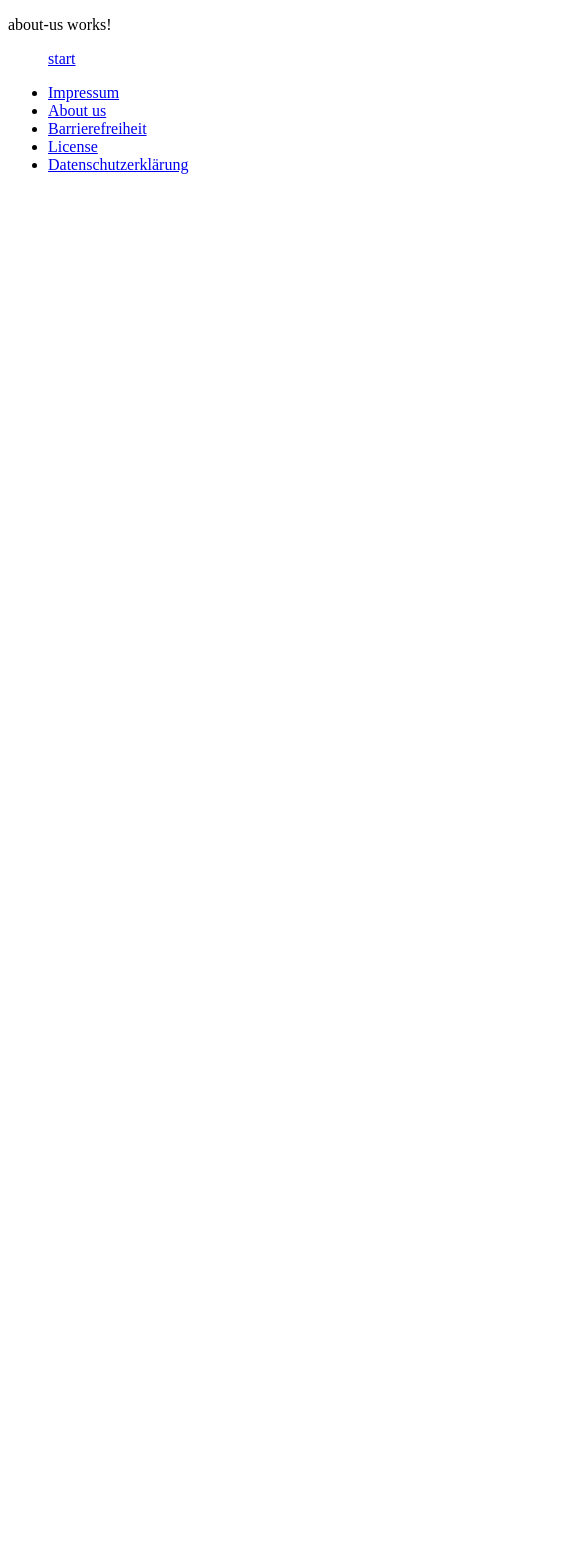
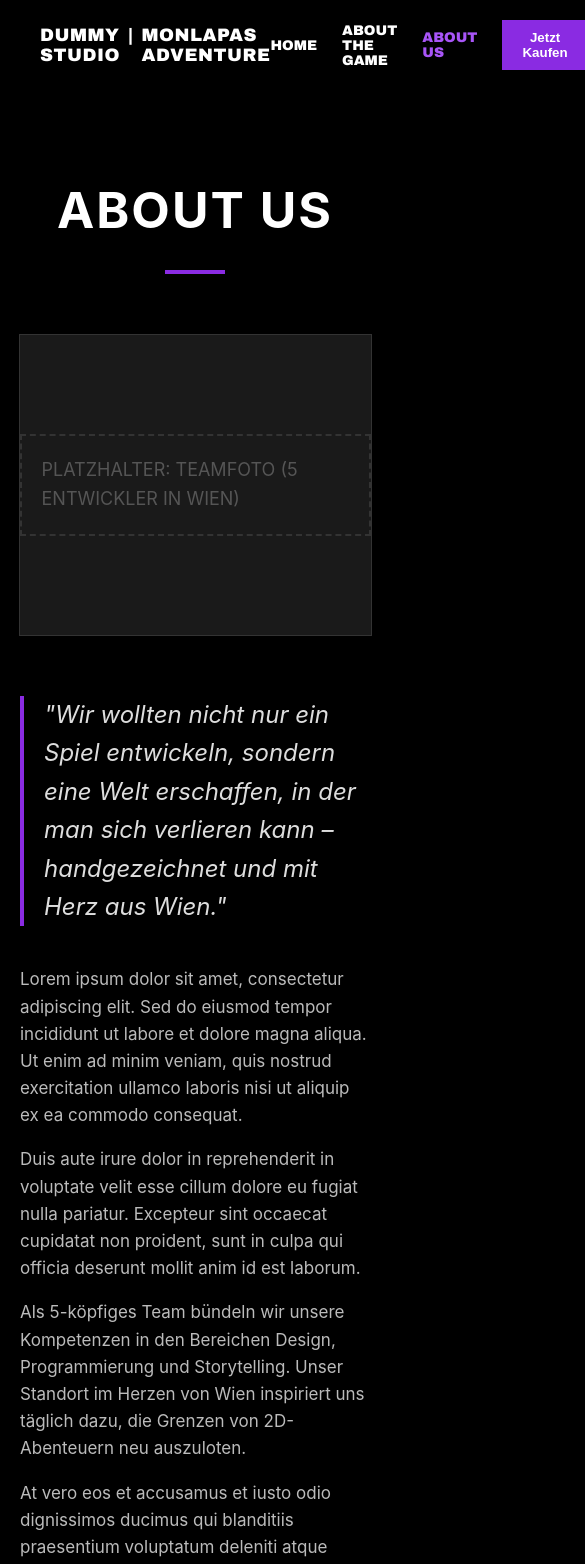
Before and after one commit to stfn123123/stfn123123.github.io, an Angular app: page /about-us in a window 390 px wide. Shown: the top 1564 px of the page, 585 px wide, since content can reach past the window. Before the commit the page ends 844 px from the top, so only its background shows below. Built offline with nearby package versions, Linux system fonts and the light colour scheme.

Commit message:
first design

```diff
--- a/src/app/about-us/about-us.html
+++ b/src/app/about-us/about-us.html
@@ -1 +1,138 @@
-<p>about-us works!</p>
+<!DOCTYPE html>
+<html lang="de">
+<head>
+  <meta charset="UTF-8">
+  <meta name="viewport" content="width=device-width, initial-scale=1.0">
+  <title>About Us | Monlapas Adventure</title>
+  <style>
+    /* Grunddesign (wie Homepage) */
+    body {
+      margin: 0;
+      font-family: 'Inter', 'Arial', sans-serif;
+      background-color: #000;
+      color: #fff;
+      line-height: 1.6;
+    }
+
+    /* Navigation */
+    nav {
+      display: flex;
+      justify-content: space-between;
+      align-items: center;
+      padding: 20px 50px;
+      background: #000;
+      border-bottom: 1px solid #333;
+    }
+    .logo { font-weight: bold; letter-spacing: 1px; }
+    .nav-links a { color: white; text-decoration: none; margin: 0 15px; font-weight: bold; text-transform: uppercase; font-size: 14px; }
+    .nav-links a:hover { color: #8A2BE2; }
+
+    /* Header Bereich */
+    .about-header {
+      padding: 80px 50px 40px 50px;
+      text-align: center;
+    }
+    .about-header h1 {
+      font-size: 50px;
+      text-transform: uppercase;
+      margin: 0;
+      letter-spacing: 2px;
+    }
+    .purple-line {
+      width: 60px;
+      height: 4px;
+      background-color: #8A2BE2;
+      margin: 20px auto;
+    }
+
+    /* Team Bild Platzhalter */
+    .team-image-container {
+      width: 90%;
+      max-width: 1200px;
+      height: 500px;
+      margin: 0 auto 60px auto;
+      background-color: #1a1a1a;
+      border: 1px solid #333;
+      display: flex;
+      align-items: center;
+      justify-content: center;
+      position: relative;
+      overflow: hidden;
+    }
+    .team-image-container img {
+      width: 100%;
+      height: 100%;
+      object-fit: cover;
+      opacity: 0.6;
+    }
+    .placeholder-text {
+      position: absolute;
+      color: #555;
+      font-size: 18px;
+      text-transform: uppercase;
+      border: 2px dashed #333;
+      padding: 20px;
+    }
+
+    /* Content Bereich */
+    .content-container {
+      max-width: 900px;
+      margin: 0 auto;
+      padding: 0 20px 100px 20px;
+    }
+    .ceo-quote {
+      font-size: 24px;
+      font-style: italic;
+      border-left: 4px solid #8A2BE2;
+      padding-left: 20px;
+      margin-bottom: 40px;
+      color: #ddd;
+    }
+    .main-text {
+      column-count: 2;
+      column-gap: 40px;
+      font-size: 17px;
+      color: #bbb;
+    }
+    .main-text p { margin-top: 0; }
+
+    @media (max-width: 768px) {
+      .main-text { column-count: 1; }
+      .team-image-container { height: 300px; }
+    }
+  </style>
+</head>
+<body>
+
+<header class="about-header">
+  <h1>About Us</h1>
+  <div class="purple-line"></div>
+</header>
+
+<section class="team-image-container">
+  <div class="placeholder-text">Platzhalter: Teamfoto (5 Entwickler in Wien)</div>
+</section>
+
+<main class="content-container">
+  <div class="ceo-quote">
+    "Wir wollten nicht nur ein Spiel entwickeln, sondern eine Welt erschaffen, in der man sich verlieren kann – handgezeichnet und mit Herz aus Wien."
+  </div>
+
+  <div class="main-text">
+    <p>
+      Lorem ipsum dolor sit amet, consectetur adipiscing elit. Sed do eiusmod tempor incididunt ut labore et dolore magna aliqua. Ut enim ad minim veniam, quis nostrud exercitation ullamco laboris nisi ut aliquip ex ea commodo consequat.
+    </p>
+    <p>
+      Duis aute irure dolor in reprehenderit in voluptate velit esse cillum dolore eu fugiat nulla pariatur. Excepteur sint occaecat cupidatat non proident, sunt in culpa qui officia deserunt mollit anim id est laborum.
+    </p>
+    <p>
+      Als 5-köpfiges Team bündeln wir unsere Kompetenzen in den Bereichen Design, Programmierung und Storytelling. Unser Standort im Herzen von Wien inspiriert uns täglich dazu, die Grenzen von 2D-Abenteuern neu auszuloten.
+    </p>
+    <p>
+      At vero eos et accusamus et iusto odio dignissimos ducimus qui blanditiis praesentium voluptatum deleniti atque corrupti quos dolores et quas molestias excepturi sint occaecati cupiditate non provident, similique sunt in culpa qui officia deserunt mollitia animi.
+    </p>
+  </div>
+</main>
+
+</body>
+</html>
--- a/src/app/app.html
+++ b/src/app/app.html
@@ -1,29 +1,150 @@
-<router-outlet></router-outlet>
+<style>
+  :root {
+    --primary-purple: #8A2BE2;
+    --bg-black: #000000;
+    --text-white: #ffffff;
+  }
 
-<dialog #privacyModal>
-  <div class="modal-wrapper">
-    <app-privacy-notice></app-privacy-notice>
+  /* Globaler Reset für Body, um Ränder zu vermeiden */
+  body {
+    margin: 0;
+    background-color: var(--bg-black);
+  }
 
-    <button class="close-btn" (click)="privacyModal.close()">Schließen</button>
-  </div>
-</dialog>
+  /* Kopfzeile exakt nach Screenshot */
+  .header {
+    background-color: var(--bg-black);
+    display: flex;
+    justify-content: space-between;
+    align-items: center;
+    padding: 20px 40px;
+    font-family: 'Arial Black', sans-serif;
+  }
+
+  /* Styling für das gesplittete Logo */
+  .logo-container {
+    color: #ffffff;
+    font-size: 18px;
+    letter-spacing: 0.5px;
+    text-transform: uppercase;
+    font-weight: 900;
+    display: flex;
+    gap: 8px; /* Abstand um das Trennzeichen | */
+  }
+
+  /* Gemeinsames Design für beide Logo-Links */
+  .logo-link {
+    color: #ffffff;
+    text-decoration: none;
+    transition: opacity 0.2s;
+  }
+
+  /* Subtiler Effekt beim Drüberfahren (optional) */
+  .logo-link:hover {
+    color: #8A2BE2;
+  }
+
+  .nav-links {
+    display: flex;
+    align-items: center;
+    gap: 25px;
+  }
+
+  .nav-links a {
+    color: var(--text-white);
+    text-decoration: none;
+    text-transform: uppercase;
+    font-size: 14px;
+    font-weight: 900;
+    transition: opacity 0.2s;
+  }
+
+  /* Aktiver Link oder Hover */
+  .nav-links a:hover, .nav-links a.active-link {
+    color: #a855f7; /* Leicht helleres Lila für bessere Lesbarkeit auf Schwarz */
+  }
+
+  /* Der lila Button aus dem Screenshot */
+  .buy-btn {
+    background-color: #8A2BE2;
+    color: white;
+    padding: 10px 20px;
+    border: none;
+    cursor: pointer;
+    font-weight: bold;
+  }
+
+  /* Footer Design */
+  .footer {
+    background-color: var(--bg-black);
+    padding: 50px 40px;
+    border-top: 1px solid #1a1a1a;
+    text-align: center;
+  }
+
+  .footer-nav ul {
+    list-style: none;
+    padding: 0;
+    display: flex;
+    justify-content: center;
+    gap: 20px;
+    margin-bottom: 20px;
+  }
+
+  .footer-nav a {
+    color: #888;
+    text-decoration: none;
+    font-size: 12px;
+    text-transform: uppercase;
+    font-family: Arial, sans-serif;
+  }
+
+  .footer-nav a:hover {
+    color: var(--text-white);
+  }
+
+  .copyright {
+    color: #888;
+    font-size: 10px;
+    text-transform: uppercase;
+    font-family: Arial, sans-serif;
+  }
+</style>
 
 <header class="header">
-  <nav>
-    <ul>
-      <a routerLink=''> start </a>
-    </ul>
+  <div class="logo-container">
+    <a routerLink="/about-us" class="logo-link">DUMMY STUDIO</a>
+    <span>|</span>
+    <a routerLink="/" class="logo-link">MONLAPAS ADVENTURE</a>
+  </div>
+
+  <nav class="nav-links">
+    <a routerLink="/" routerLinkActive="active-link" [routerLinkActiveOptions]="{exact: true}">Home</a>
+    <a href="#">About the Game</a>
+    <a routerLink="/about-us" routerLinkActive="active-link">About Us</a>
+    <button class="buy-btn" routerLink="buy">Jetzt Kaufen</button>
   </nav>
+</header>
 
-</header>
+<main>
+  <router-outlet></router-outlet>
+</main>
+
 <footer class="footer">
-  <nav>
+  <nav class="footer-nav">
     <ul>
       <li><a routerLink="/impressum">Impressum</a></li>
-      <li><a routerLink="/about-us">About us</a></li>
       <li><a routerLink="/barrierefreiheit">Barrierefreiheit</a></li>
       <li><a routerLink="/license">License</a></li>
       <li><a href="javascript:void(0)" (click)="privacyModal.showModal()">Datenschutzerklärung</a></li>
     </ul>
   </nav>
+  <div class="copyright">© 2025 Monlapas Adventure Wien</div>
 </footer>
+
+<dialog #privacyModal>
+  <div style="padding: 20px; background: #111; color: white;">
+    <app-privacy-notice></app-privacy-notice>
+    <button (click)="privacyModal.close()" class="buy-btn" style="width: 100%; margin: 20px 0 0 0;">Schließen</button>
+  </div>
+</dialog>
--- a/src/app/app.routes.ts
+++ b/src/app/app.routes.ts
@@ -5,6 +5,7 @@ import { Barrierefreiheitserklaerung} from './barrierefreiheitserklaerung/barrie
 import { License} from './license/license';
 import {PrivacyNotice} from './privacy-notice/privacy-notice';
 import {HomePage} from './home-page/home-page';
+import {BuyPage} from './buy-page/buy-page';
 
 export const routes: Routes = [
   { path: '', component: HomePage },
@@ -12,4 +13,6 @@ export const routes: Routes = [
   { path: 'about-us', component: AboutUs },
   { path: 'license', component: License },
   { path: 'barrierefreiheit', component: Barrierefreiheitserklaerung },
+  { path: 'buy', component: BuyPage },
+  { path: 'privacy-notice', component: PrivacyNotice },
 ];
--- a/src/app/app.ts
+++ b/src/app/app.ts
@@ -1,11 +1,11 @@
 import { Component, signal } from '@angular/core';
-import {RouterLink, RouterOutlet} from '@angular/router';
+import {RouterLink, RouterLinkActive, RouterOutlet} from '@angular/router';
 import {PrivacyNotice} from './privacy-notice/privacy-notice';
 
 
 @Component({
   selector: 'app-root',
-  imports: [RouterOutlet, RouterLink, PrivacyNotice],
+  imports: [RouterOutlet, RouterLink, PrivacyNotice, RouterLinkActive],
   templateUrl: './app.html',
   styleUrl: './app.css'
 })
--- /dev/null
+++ b/src/app/buy-page/buy-page.html
@@ -0,0 +1 @@
+<p>buy-page works!</p>
--- a/src/app/home-page/home-page.html
+++ b/src/app/home-page/home-page.html
@@ -1,3 +1,48 @@
-<main>
-  <h1>Homepage</h1>
-</main>
+<!DOCTYPE html>
+<html lang="de">
+<head>
+  <meta charset="UTF-8">
+  <style>
+    body { margin: 0; font-family: 'Arial', sans-serif; background-color: #000; color: #fff; }
+
+    /* Navigation */
+    nav {
+      display: flex; justify-content: space-between; align-items: center;
+      padding: 20px 50px; background: rgba(0,0,0,0.9); position: fixed; width: 100%; z-index: 1000;
+    }
+    .nav-links a { color: white; text-decoration: none; margin: 0 15px; font-weight: bold; text-transform: uppercase; font-size: 14px; }
+    .buy-btn { background-color: #8A2BE2; color: white; padding: 10px 20px; border-radius: 5px; border: none; cursor: pointer; }
+
+    /* Hero Section */
+    .hero {
+      height: 100vh; background: linear-gradient(to right, rgba(0,0,0,0.8), transparent);
+      background-size: cover; display: flex; align-items: center; padding-left: 80px;
+    }
+    .hero-content h1 { font-size: 60px; margin-bottom: 10px; }
+    .hero-content p { font-size: 20px; margin-bottom: 30px; }
+
+    /* Content Section */
+    .info-section { padding: 100px 80px; display: flex; gap: 50px; align-items: center; background: #111; }
+    .info-text h2 { color: #8A2BE2; font-size: 36px; }
+  </style>
+</head>
+<body>
+
+<section class="hero">
+  <div class="hero-content">
+    <h1>Monlapas <br> Adventure</h1>
+    <p>Ein episches 2D-Abenteuer.</p>
+    <button style="padding: 15px 30px; border: 2px solid white; background: transparent; color: white; margin-right: 15px;">TRAILER</button>
+    <button class="buy-btn" style="padding: 17px 35px;">JETZT KAUFEN</button>
+  </div>
+</section>
+
+<section class="info-section">
+  <div class="info-text">
+    <h2>Einmal kaufen, ewig spielen.</h2>
+    <p>Monlapas Adventure bietet klassisches Gameplay ohne versteckte Kosten. Erfahre mehr über unsere Vision und unser 5-köpfiges Team aus Österreich.</p>
+  </div>
+</section>
+
+</body>
+</html>
--- a/src/styles.css
+++ b/src/styles.css
@@ -1 +1,6 @@
-/* You can add global styles to this file, and also import other style files */
+/* In der Datei src/styles.css */
+body {
+  background-color: #000000; /* Hier deine Wunschfarbe */
+  margin: 0;
+  color: #ffffff;
+}
```
Also changed, not shown: src/app/buy-page/buy-page.ts (added, +11 -0 lines), src/app/buy-page/buy-page.css (added), 2 other files (tests, documents, lock files or other folders).
